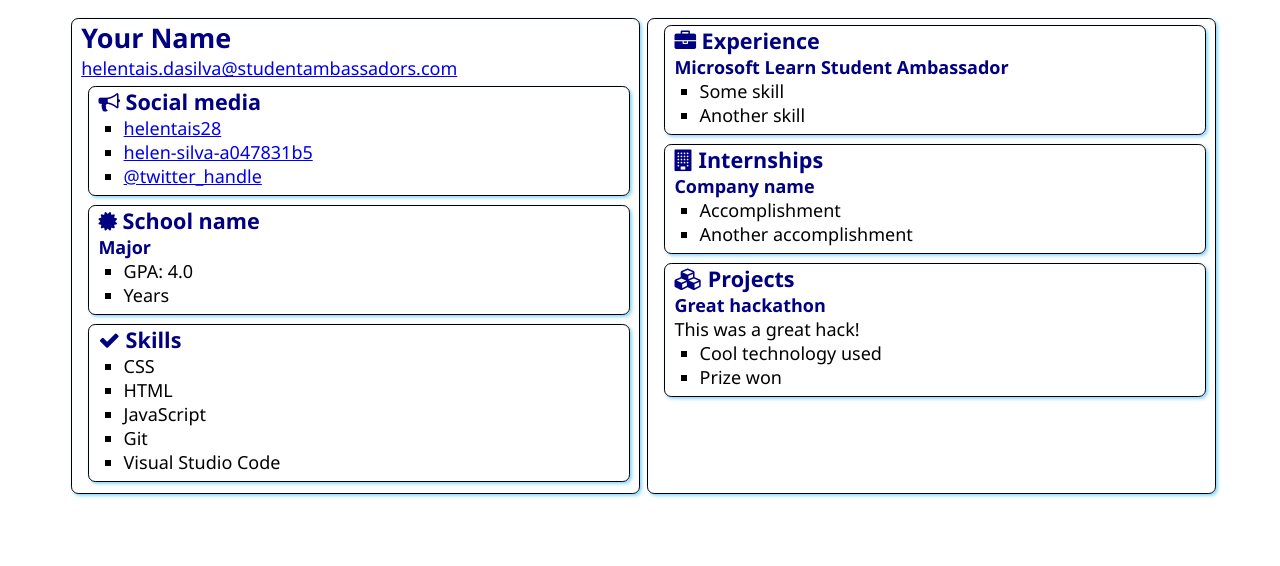
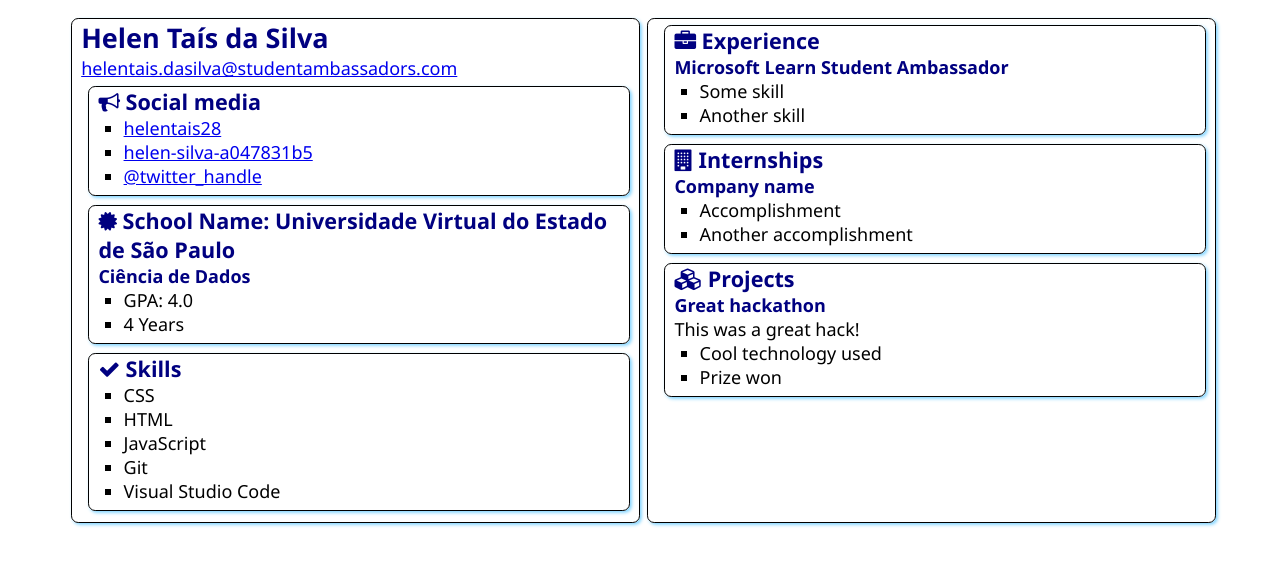
Before and after one commit to helentais28/SATechnicalOnboarding, a plain HTML site: page src/index.html in a window 1280 px wide. Drawn offline with Linux system fonts and the light colour scheme.

Commit message:
adicionei uni
alterei universidade e nome

```diff
--- a/src/index.html
+++ b/src/index.html
@@ -12,7 +12,7 @@
 <body>
     <main>
         <article class="box">
-            <h1>Your Name</h1>
+            <h1>Helen Taís da Silva</h1>
             <div><a href="mailto:your.email@example.com">helentais.dasilva@studentambassadors.com</a></div>
 
             <section class="box">
@@ -31,12 +31,12 @@
                 <div class="education">
                     <h2>
                         <i class="fa fa-certificate" aria-hidden="true"></i>
-                        School name
+                        School Name: Universidade Virtual do Estado de São Paulo
                     </h2>
-                    <h3>Major</h3>
+                    <h3>Ciência de Dados</h3>
                     <ul>
                         <li>GPA: 4.0</li>
-                        <li>Years</li>
+                        <li>4 Years</li>
                     </ul>
                 </div>
             </section>
```
